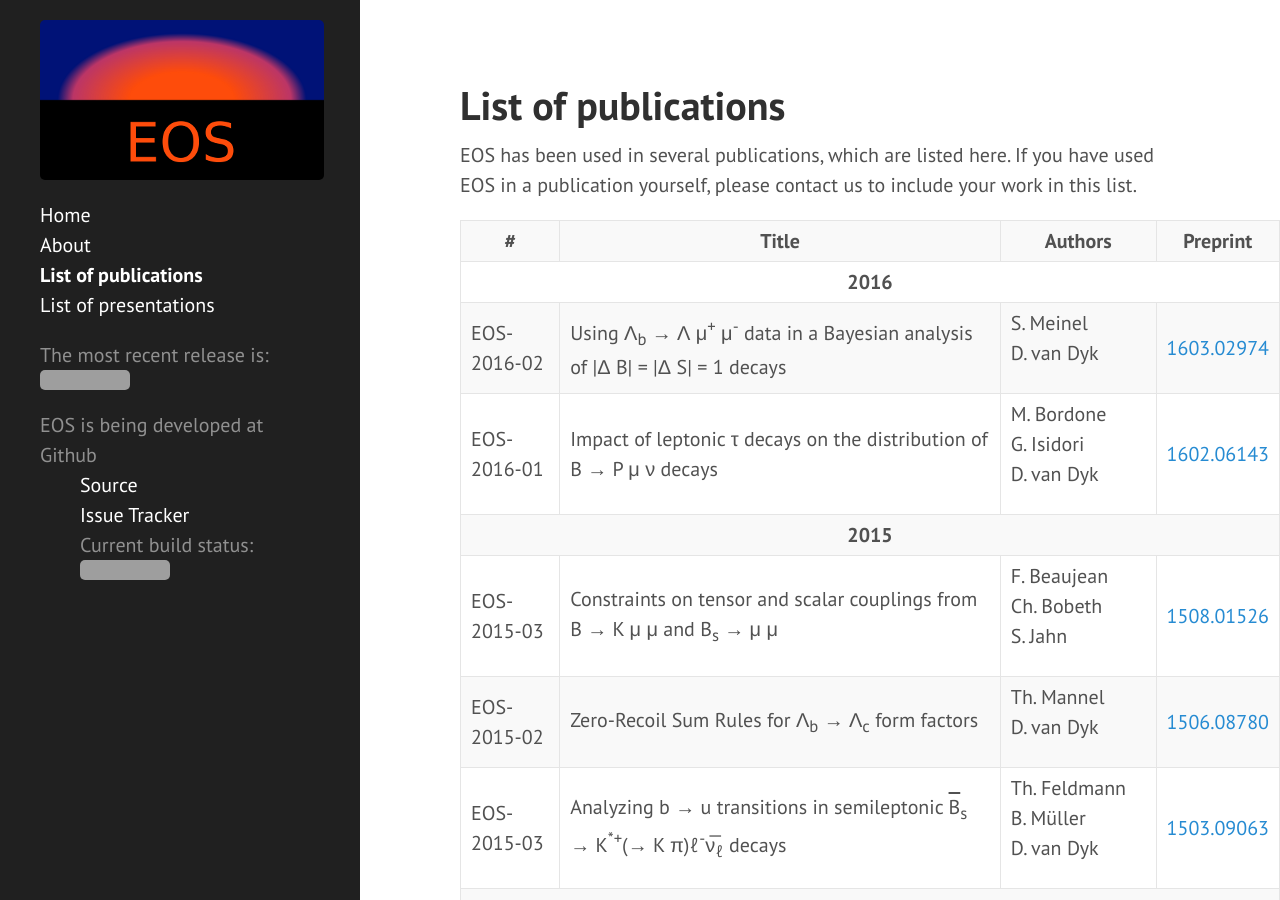
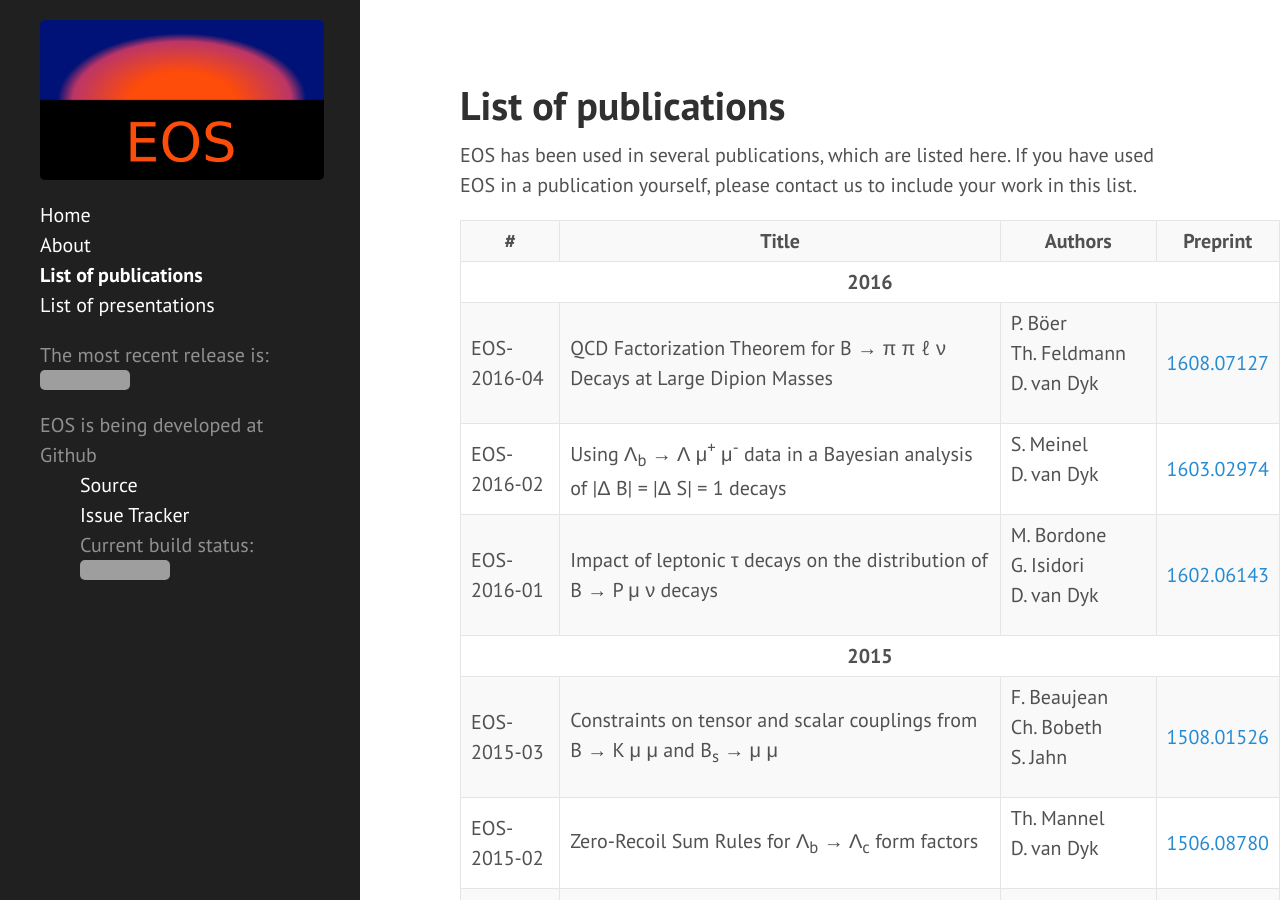
Before and after one commit to eos/eos.github.io, a Jekyll site: the page built from publications.html, in a window 1280 px wide and 900 px high. Built offline with Jekyll 4.4.1, drawn with Linux system fonts in a browser that asks for light colours; grey boxes are pictures that could not be loaded.

Commit message:
Add EOS-2016-04 to list of publications

```diff
--- a/_data/publications.yml
+++ b/_data/publications.yml
@@ -1,5 +1,9 @@
 - year: '2016'
   items:
+      - id:      '04'
+        title:   'QCD Factorization Theorem for B &#8594; &pi; &pi; &ell; &nu; Decays at Large Dipion Masses'
+        authors: [ 'P.&nbsp;B&ouml;er', 'Th.&nbsp;Feldmann', 'D.&nbsp;van&nbsp;Dyk' ]
+        arxiv:   '1608.07127'
       - id:      '02'
         title:   'Using &Lambda;<sub>b</sub> &#8594; &Lambda; &mu;<sup>+</sup> &mu;<sup>-</sup> data in a Bayesian analysis of |&Delta; B| = |&Delta; S| = 1 decays'
         authors: [ 'S.&nbsp;Meinel', 'D.&nbsp;van&nbsp;Dyk' ]
```
